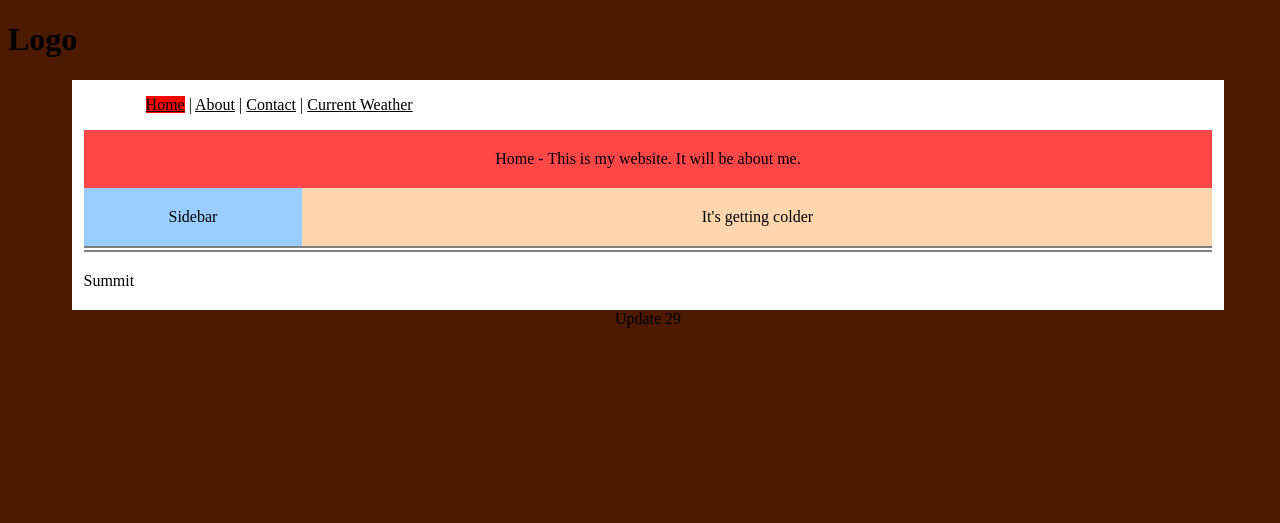
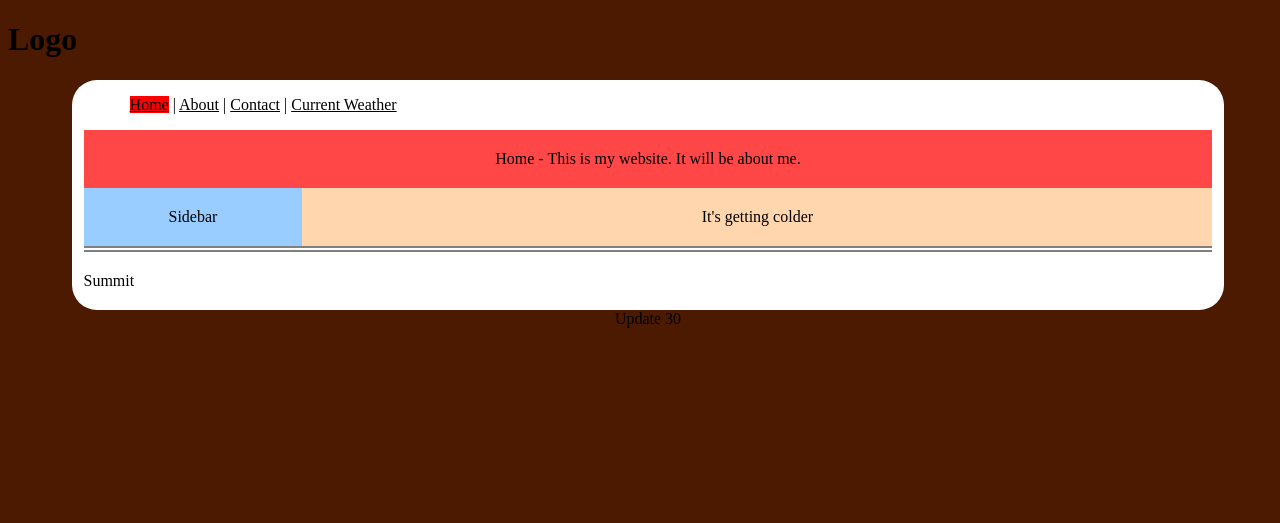
Before and after one commit to demidude93/demidude93.github.io, a PHP site: page /welcome/index.html in a window 1280 px wide. Shown: the top 523 px of the page. Run offline with PHP 8.4, Linux system fonts and the light colour scheme.

Commit message:
link padding fix, rounded corners

```diff
--- a/welcome/index.html
+++ b/welcome/index.html
@@ -48,7 +48,7 @@
 			</div>
 
 			<div class="footnote">
-					Update 29
+					Update 30
 			</div>
 		</body>
 
--- a/welcome/welcome.css
+++ b/welcome/welcome.css
@@ -23,11 +23,12 @@ html, body{
 	height:auto;
 	margin: auto 5%;
 	padding:0px;
+	border-radius:25px;
 }
 
 .links{
 	margin:auto 5%;
-	padding: 1em;
+	padding: 1em 0;
 	color:black;
 } .links a{
 	color:black;
```
